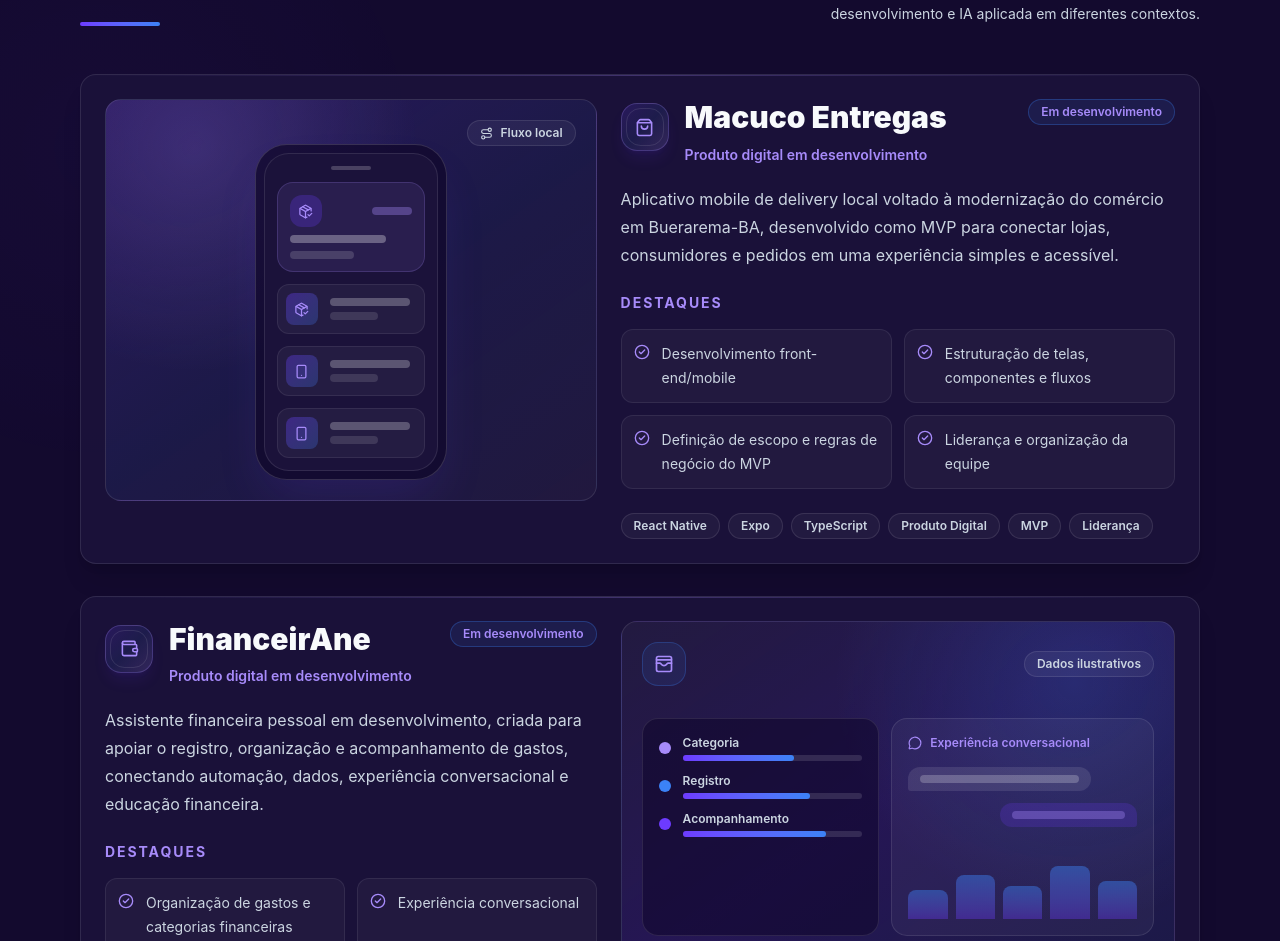
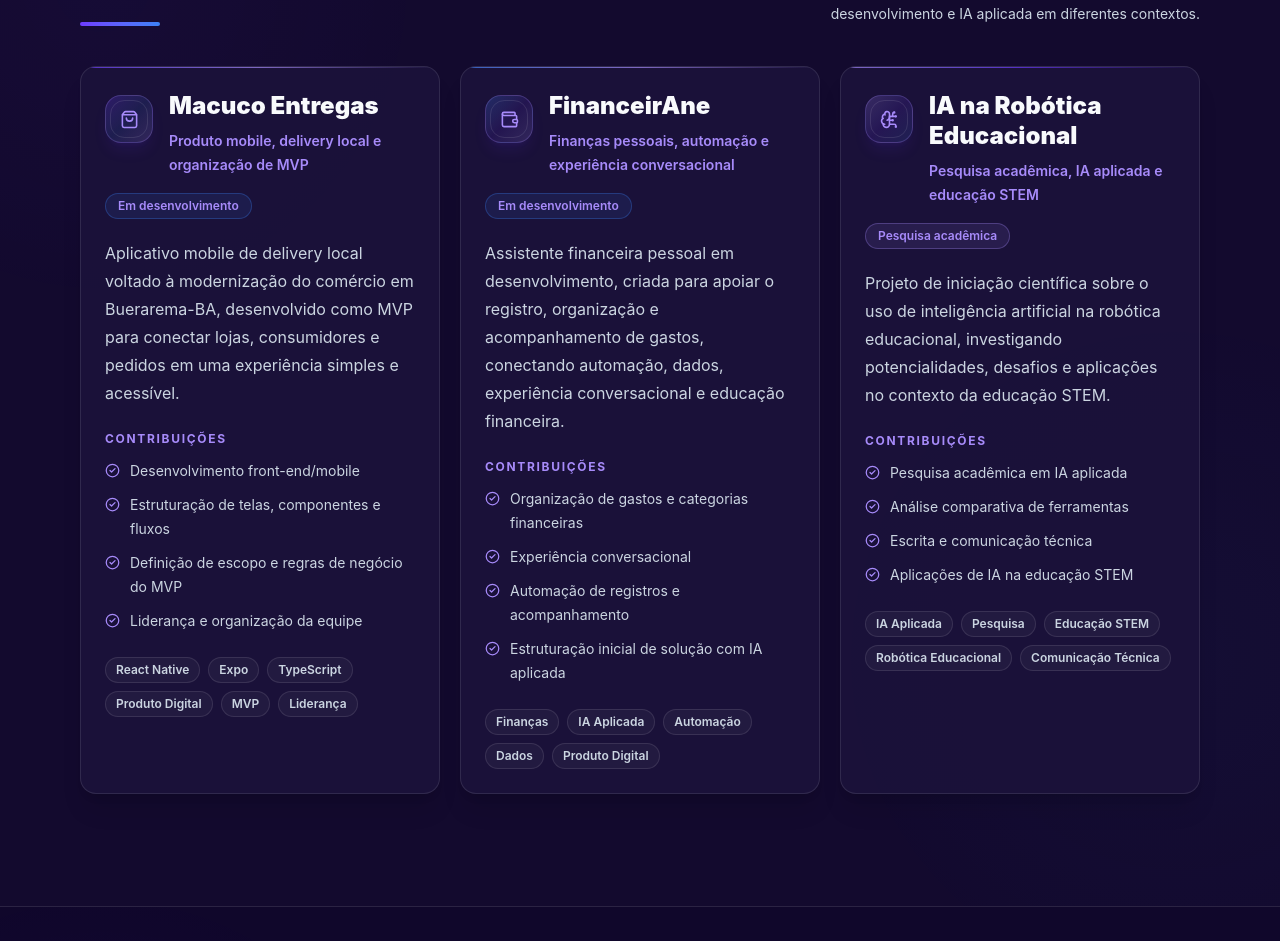
Before and after one commit to anepaixao/portfolio-ane-paixao, a React (Vite) app: page / in a window 1280 px wide. Shown: the part 3131-4072 px from the top of the page. Built offline with nearby package versions, Linux system fonts and the light colour scheme.

Commit message:
refactor(projects): simplify project showcase layout

```diff
--- a/src/components/sections/Projects.tsx
+++ b/src/components/sections/Projects.tsx
@@ -9,7 +9,6 @@ import {
 } from 'lucide-react';
 import type { ComponentType } from 'react';
 import { projects, type Project } from '../../data/projects';
-import { ProjectPreview } from '../ui/ProjectPreview';
 
 const projectIcons: Record<string, ComponentType<{ size?: number; className?: string }>> = {
   'Macuco Entregas': ShoppingBag,
@@ -22,6 +21,35 @@ const statusStyles: Record<string, string> = {
     'border-portfolio-blue/30 bg-portfolio-blue/10 text-portfolio-lilac',
   'Pesquisa acadêmica':
     'border-portfolio-lilac/30 bg-portfolio-lilac/10 text-portfolio-lilac',
+};
+
+const projectAccents: Record<
+  string,
+  {
+    glow: string;
+    icon: string;
+    line: string;
+    subtitle: string;
+  }
+> = {
+  'Macuco Entregas': {
+    glow: 'group-hover:shadow-portfolio-purple/10',
+    icon: 'from-portfolio-purple/24 via-portfolio-blue/12 to-portfolio-lilac/18',
+    line: 'from-portfolio-purple via-portfolio-lilac to-transparent',
+    subtitle: 'Produto mobile, delivery local e organização de MVP',
+  },
+  FinanceirAne: {
+    glow: 'group-hover:shadow-portfolio-blue/10',
+    icon: 'from-portfolio-blue/24 via-portfolio-purple/12 to-portfolio-lilac/18',
+    line: 'from-portfolio-blue via-portfolio-lilac to-transparent',
+    subtitle: 'Finanças pessoais, automação e experiência conversacional',
+  },
+  'IA na Robótica Educacional': {
+    glow: 'group-hover:shadow-portfolio-lilac/10',
+    icon: 'from-portfolio-lilac/22 via-portfolio-purple/14 to-portfolio-blue/14',
+    line: 'from-portfolio-lilac via-portfolio-purple to-transparent',
+    subtitle: 'Pesquisa acadêmica, IA aplicada e educação STEM',
+  },
 };
 
 export function Projects() {
@@ -59,7 +87,7 @@ export function Projects() {
           </p>
         </div>
 
-        <div className="mt-10 space-y-6 lg:mt-12 lg:space-y-8">
+        <div className="mt-10 grid gap-5 md:grid-cols-2 xl:grid-cols-3">
           {projects.map((project, index) => (
             <ProjectShowcaseCard
               index={index}
@@ -86,22 +114,26 @@ function ProjectShowcaseCard({
   project,
 }: ProjectShowcaseCardProps) {
   const ProjectIcon = projectIcons[project.title] ?? FolderKanban;
-  const isReversed = index % 2 === 1;
+  const accent = projectAccents[project.title] ?? {
+    glow: 'group-hover:shadow-portfolio-purple/10',
+    icon: 'from-portfolio-purple/20 via-portfolio-blue/12 to-portfolio-lilac/16',
+    line: 'from-portfolio-purple via-portfolio-blue to-transparent',
+    subtitle: 'Projeto de tecnologia e produto digital',
+  };
   const statusClass =
     statusStyles[project.status] ??
     'border-white/10 bg-white/[0.04] text-portfolio-muted';
 
   return (
     <motion.article
-      className="group relative overflow-hidden rounded-2xl border border-white/10 bg-portfolio-card/95 p-4 shadow-xl shadow-black/10 transition duration-300 hover:border-portfolio-lilac/45 hover:shadow-portfolio-purple/10 sm:p-5 lg:p-6"
+      className={`group relative flex h-full min-w-0 flex-col overflow-hidden rounded-2xl border border-white/10 bg-portfolio-card/95 p-5 shadow-xl shadow-black/10 transition duration-300 hover:border-portfolio-lilac/45 sm:p-6 ${accent.glow}`}
       initial={
         prefersReducedMotion
           ? false
           : {
               opacity: 0,
-              rotateX: 2,
-              scale: 0.985,
-              y: 28,
+              scale: 0.98,
+              y: 24,
             }
       }
       transition={{
@@ -116,7 +148,6 @@ function ProjectShowcaseCard({
           ? undefined
           : {
               opacity: 1,
-              rotateX: 0,
               scale: 1,
               y: 0,
             }
@@ -124,33 +155,30 @@ function ProjectShowcaseCard({
     >
       <div
         aria-hidden="true"
-        className="absolute inset-x-0 top-0 h-px bg-gradient-to-r from-transparent via-portfolio-lilac/45 to-transparent opacity-60"
+        className={`absolute inset-x-0 top-0 h-px bg-gradient-to-r ${accent.line} opacity-70`}
       />
 
-      <div className="grid gap-6 lg:grid-cols-[minmax(0,0.94fr)_minmax(0,1.06fr)] lg:items-stretch">
-        <div className={isReversed ? 'lg:order-last' : undefined}>
-          <ProjectPreview title={project.title} />
-        </div>
-
-        <div className="flex min-w-0 flex-col">
-          <div className="flex flex-col gap-4 sm:flex-row sm:items-start sm:justify-between">
+      <div className="flex flex-col gap-4 sm:flex-row sm:items-start sm:justify-between xl:flex-col">
         <div className="flex min-w-0 items-start gap-4">
-              <span className="relative mt-1 grid size-12 shrink-0 place-items-center rounded-2xl border border-portfolio-lilac/25 bg-gradient-to-br from-portfolio-purple/18 via-portfolio-blue/10 to-portfolio-lilac/18 text-portfolio-lilac shadow-lg shadow-portfolio-purple/10">
+          <motion.span
+            className={`relative mt-1 grid size-12 shrink-0 place-items-center rounded-2xl border border-portfolio-lilac/25 bg-gradient-to-br text-portfolio-lilac shadow-lg shadow-portfolio-purple/10 ${accent.icon}`}
+            whileHover={
+              prefersReducedMotion ? undefined : { rotate: -3, scale: 1.04 }
+            }
+          >
             <ProjectIcon aria-hidden="true" size={19} />
             <span
               aria-hidden="true"
               className="absolute inset-1 rounded-[0.9rem] border border-white/10"
             />
-              </span>
+          </motion.span>
 
           <div className="min-w-0">
-                <h3 className="text-2xl font-black leading-tight text-portfolio-text sm:text-3xl">
+            <h3 className="text-xl font-black leading-tight text-portfolio-text sm:text-2xl">
               {project.title}
             </h3>
-                <p className="mt-2 text-sm font-semibold text-portfolio-lilac">
-                  {project.title === 'IA na Robótica Educacional'
-                    ? 'Pesquisa, IA aplicada e educação STEM'
-                    : 'Produto digital em desenvolvimento'}
+            <p className="mt-2 text-sm font-semibold leading-6 text-portfolio-lilac">
+              {accent.subtitle}
             </p>
           </div>
         </div>
@@ -162,24 +190,24 @@ function ProjectShowcaseCard({
         </span>
       </div>
 
-          <p className="mt-5 max-w-3xl text-base leading-7 text-portfolio-muted">
+      <p className="mt-5 text-sm leading-7 text-portfolio-muted sm:text-base">
         {project.description}
       </p>
 
       <div className="mt-6">
-            <p className="text-sm font-bold uppercase tracking-[0.14em] text-portfolio-lilac">
-              Destaques
+        <p className="text-xs font-bold uppercase tracking-[0.14em] text-portfolio-lilac">
+          Contribuições
         </p>
-            <ul className="mt-4 grid gap-3 sm:grid-cols-2">
+        <ul className="mt-3 space-y-2.5">
           {project.highlights.map((highlight) => (
             <li
-                  className="flex min-w-0 gap-3 rounded-xl border border-white/8 bg-white/[0.035] p-3 text-sm leading-6 text-portfolio-muted"
+              className="flex min-w-0 gap-2.5 text-sm leading-6 text-portfolio-muted"
               key={`${project.title}-${highlight}`}
             >
               <CheckCircle2
                 aria-hidden="true"
-                    className="mt-0.5 shrink-0 text-portfolio-lilac"
-                    size={16}
+                className="mt-1 shrink-0 text-portfolio-lilac"
+                size={15}
               />
               <span>{highlight}</span>
             </li>
@@ -190,7 +218,7 @@ function ProjectShowcaseCard({
       <div className="mt-6 flex flex-wrap gap-2">
         {project.tags.map((tag) => (
           <span
-                className="rounded-full border border-white/10 bg-white/[0.04] px-3 py-1 text-xs font-semibold text-portfolio-muted transition duration-200 group-hover:border-portfolio-purple/35"
+            className="rounded-full border border-white/10 bg-white/[0.04] px-2.5 py-1 text-xs font-semibold text-portfolio-muted transition duration-200 group-hover:border-portfolio-purple/35"
             key={`${project.title}-${tag}`}
           >
             {tag}
@@ -214,8 +242,6 @@ function ProjectShowcaseCard({
           ))}
         </div>
       )}
-        </div>
-      </div>
     </motion.article>
   );
 }
--- a/src/components/ui/ProjectPreview.tsx
+++ /dev/null
@@ -1,191 +0,0 @@
-import {
-  Bot,
-  BrainCircuit,
-  ChartNoAxesColumnIncreasing,
-  MessageCircle,
-  PackageCheck,
-  Route,
-  Smartphone,
-  Sparkles,
-  WalletCards,
-} from 'lucide-react';
-
-type ProjectPreviewProps = {
-  title: string;
-};
-
-export function ProjectPreview({ title }: ProjectPreviewProps) {
-  if (title === 'Macuco Entregas') {
-    return <DeliveryPreview />;
-  }
-
-  if (title === 'FinanceirAne') {
-    return <FinancePreview />;
-  }
-
-  return <ResearchPreview />;
-}
-
-function DeliveryPreview() {
-  return (
-    <div
-      aria-hidden="true"
-      className="relative min-h-[17rem] overflow-hidden rounded-2xl border border-white/10 bg-[radial-gradient(circle_at_18%_12%,rgb(167_139_250_/_0.18),transparent_14rem),linear-gradient(145deg,rgb(109_59_255_/_0.18),rgb(59_130_246_/_0.08)_52%,rgb(255_255_255_/_0.03))] p-5"
-    >
-      <div className="absolute right-5 top-5 flex items-center gap-2 rounded-full border border-white/10 bg-white/[0.05] px-3 py-1 text-xs font-semibold text-portfolio-muted">
-        <Route aria-hidden="true" size={13} />
-        Fluxo local
-      </div>
-
-      <div className="mx-auto mt-6 w-full max-w-[12rem] rounded-[2rem] border border-white/15 bg-portfolio-bg/75 p-2 shadow-2xl shadow-portfolio-purple/15 transition duration-300 group-hover:scale-[1.015]">
-        <div className="rounded-[1.55rem] border border-white/10 bg-portfolio-card p-3">
-          <div className="mx-auto mb-3 h-1 w-10 rounded-full bg-white/20" />
-          <div className="space-y-3">
-            <div className="rounded-2xl border border-portfolio-lilac/20 bg-portfolio-lilac/10 p-3">
-              <div className="mb-2 flex items-center justify-between">
-                <ShoppingDot />
-                <span className="h-2 w-10 rounded-full bg-portfolio-lilac/35" />
-              </div>
-              <div className="h-2 w-24 rounded-full bg-white/30" />
-              <div className="mt-2 h-2 w-16 rounded-full bg-white/15" />
-            </div>
-            {[0, 1, 2].map((item) => (
-              <div
-                className="flex items-center gap-3 rounded-xl border border-white/8 bg-white/[0.045] p-2"
-                key={item}
-              >
-                <span className="grid size-8 shrink-0 place-items-center rounded-lg bg-gradient-to-br from-portfolio-purple/35 to-portfolio-blue/25 text-portfolio-lilac">
-                  {item === 0 ? (
-                    <PackageCheck aria-hidden="true" size={15} />
-                  ) : (
-                    <Smartphone aria-hidden="true" size={15} />
-                  )}
-                </span>
-                <span className="space-y-1.5">
-                  <span className="block h-2 w-20 rounded-full bg-white/25" />
-                  <span className="block h-2 w-12 rounded-full bg-white/12" />
-                </span>
-              </div>
-            ))}
-          </div>
-        </div>
-      </div>
-    </div>
-  );
-}
-
-function FinancePreview() {
-  return (
-    <div
-      aria-hidden="true"
-      className="relative min-h-[17rem] overflow-hidden rounded-2xl border border-white/10 bg-[radial-gradient(circle_at_82%_18%,rgb(59_130_246_/_0.18),transparent_15rem),linear-gradient(145deg,rgb(255_255_255_/_0.04),rgb(109_59_255_/_0.14)_50%,rgb(59_130_246_/_0.08))] p-5"
-    >
-      <div className="flex items-center justify-between gap-4">
-        <span className="grid size-11 place-items-center rounded-2xl border border-portfolio-blue/25 bg-portfolio-blue/10 text-portfolio-lilac">
-          <WalletCards aria-hidden="true" size={20} />
-        </span>
-        <span className="rounded-full border border-white/10 bg-white/[0.05] px-3 py-1 text-xs font-semibold text-portfolio-muted">
-          Dados ilustrativos
-        </span>
-      </div>
-
-      <div className="mt-8 grid gap-3 sm:grid-cols-[0.95fr_1.05fr]">
-        <div className="space-y-3 rounded-2xl border border-white/10 bg-portfolio-bg/55 p-4">
-          {['Categoria', 'Registro', 'Acompanhamento'].map((label, index) => (
-            <div className="flex items-center gap-3" key={label}>
-              <span
-                className={`size-3 rounded-full ${
-                  index === 0
-                    ? 'bg-portfolio-lilac'
-                    : index === 1
-                      ? 'bg-portfolio-blue'
-                      : 'bg-portfolio-purple'
-                }`}
-              />
-              <span className="min-w-0 flex-1">
-                <span className="block text-xs font-semibold text-portfolio-muted">
-                  {label}
-                </span>
-                <span className="mt-1 block h-1.5 rounded-full bg-white/12">
-                  <span
-                    className="block h-full rounded-full bg-gradient-to-r from-portfolio-purple to-portfolio-blue transition-all duration-300 group-hover:w-[84%]"
-                    style={{ width: `${62 + index * 9}%` }}
-                  />
-                </span>
-              </span>
-            </div>
-          ))}
-        </div>
-
-        <div className="rounded-2xl border border-white/10 bg-white/[0.045] p-4">
-          <div className="mb-4 flex items-center gap-2 text-xs font-semibold text-portfolio-lilac">
-            <MessageCircle aria-hidden="true" size={14} />
-            Experiência conversacional
-          </div>
-          <div className="space-y-3">
-            <span className="block w-4/5 rounded-2xl rounded-bl-sm bg-white/10 px-3 py-2">
-              <span className="block h-2 w-full rounded-full bg-white/22" />
-            </span>
-            <span className="ml-auto block w-3/5 rounded-2xl rounded-br-sm bg-portfolio-purple/20 px-3 py-2">
-              <span className="block h-2 w-full rounded-full bg-portfolio-lilac/35" />
-            </span>
-            <div className="flex h-20 items-end gap-2 pt-3">
-              {[42, 64, 48, 78, 56].map((height) => (
-                <span
-                  className="flex-1 rounded-t-lg bg-gradient-to-t from-portfolio-purple/35 to-portfolio-blue/45"
-                  key={height}
-                  style={{ height: `${height}%` }}
-                />
-              ))}
-            </div>
-          </div>
-        </div>
-      </div>
-    </div>
-  );
-}
-
-function ResearchPreview() {
-  return (
-    <div
-      aria-hidden="true"
-      className="relative min-h-[17rem] overflow-hidden rounded-2xl border border-white/10 bg-[radial-gradient(circle_at_50%_18%,rgb(167_139_250_/_0.16),transparent_14rem),linear-gradient(145deg,rgb(59_130_246_/_0.08),rgb(109_59_255_/_0.12)_55%,rgb(255_255_255_/_0.04))] p-5"
-    >
-      <div className="flex items-center justify-between gap-4">
-        <span className="rounded-full border border-portfolio-lilac/25 bg-portfolio-lilac/10 px-3 py-1 text-xs font-semibold text-portfolio-lilac">
-          Pesquisa em andamento
-        </span>
-        <BrainCircuit aria-hidden="true" className="text-portfolio-lilac" size={22} />
-      </div>
-
-      <div className="relative mx-auto mt-8 grid aspect-square max-w-[13rem] place-items-center">
-        <div className="absolute inset-2 rounded-full border border-dashed border-portfolio-lilac/25 transition duration-300 group-hover:rotate-6" />
-        <div className="absolute inset-8 rounded-full border border-portfolio-blue/25" />
-        <div className="grid size-20 place-items-center rounded-3xl border border-white/15 bg-portfolio-bg/70 text-portfolio-lilac shadow-xl shadow-portfolio-purple/15">
-          <Bot aria-hidden="true" size={30} />
-        </div>
-
-        {[
-          { icon: Sparkles, className: 'left-2 top-8' },
-          { icon: ChartNoAxesColumnIncreasing, className: 'right-1 top-20' },
-          { icon: BrainCircuit, className: 'bottom-5 left-10' },
-        ].map(({ icon: Icon, className }) => (
-          <span
-            className={`absolute grid size-10 place-items-center rounded-2xl border border-white/10 bg-white/[0.06] text-portfolio-lilac ${className}`}
-            key={className}
-          >
-            <Icon aria-hidden="true" size={17} />
-          </span>
-        ))}
-      </div>
-    </div>
-  );
-}
-
-function ShoppingDot() {
-  return (
-    <span className="grid size-8 place-items-center rounded-xl bg-portfolio-purple/25 text-portfolio-lilac">
-      <PackageCheck aria-hidden="true" size={15} />
-    </span>
-  );
-}
```
Lines whose indentation alone changed are shown as unchanged.
